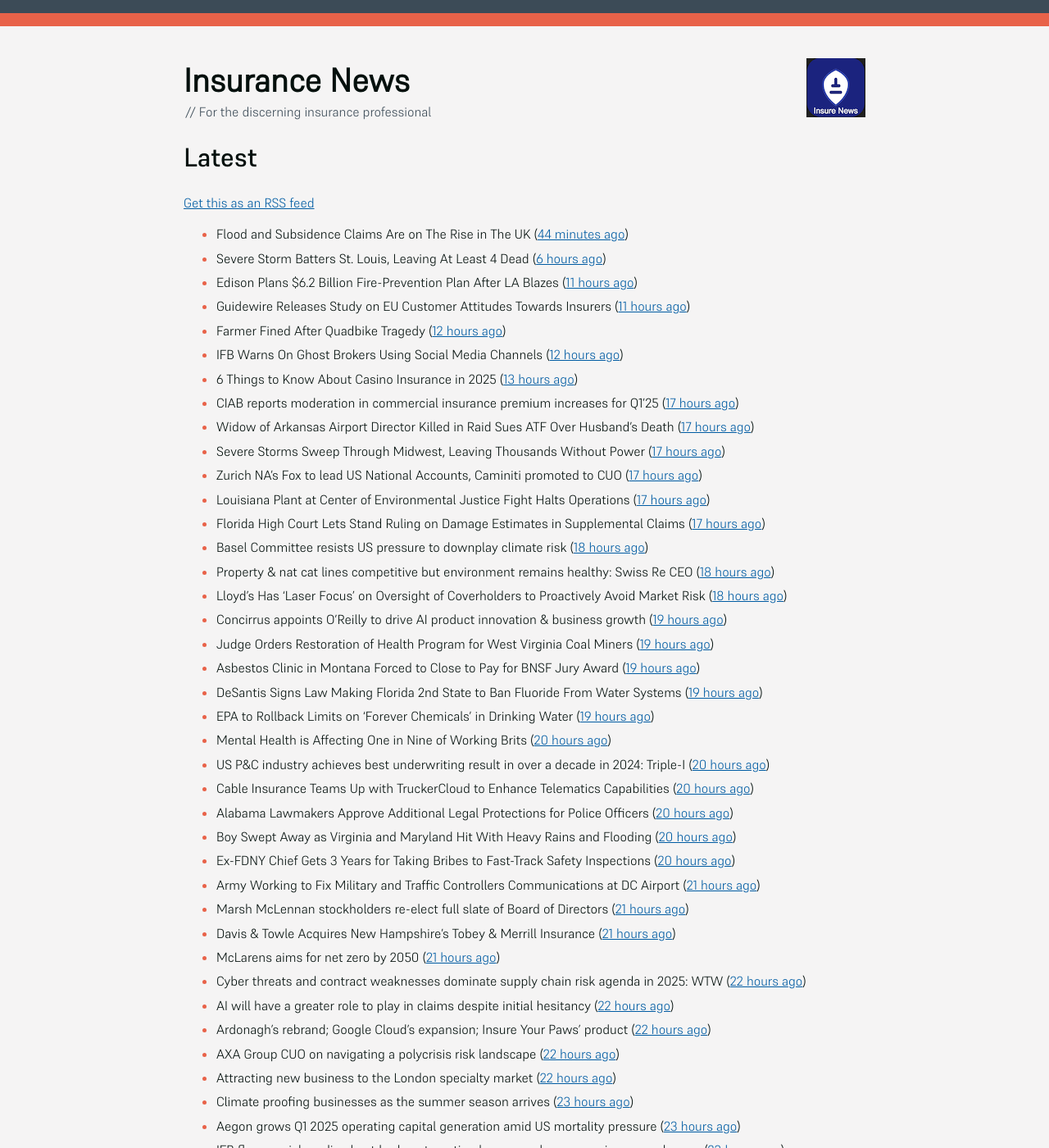
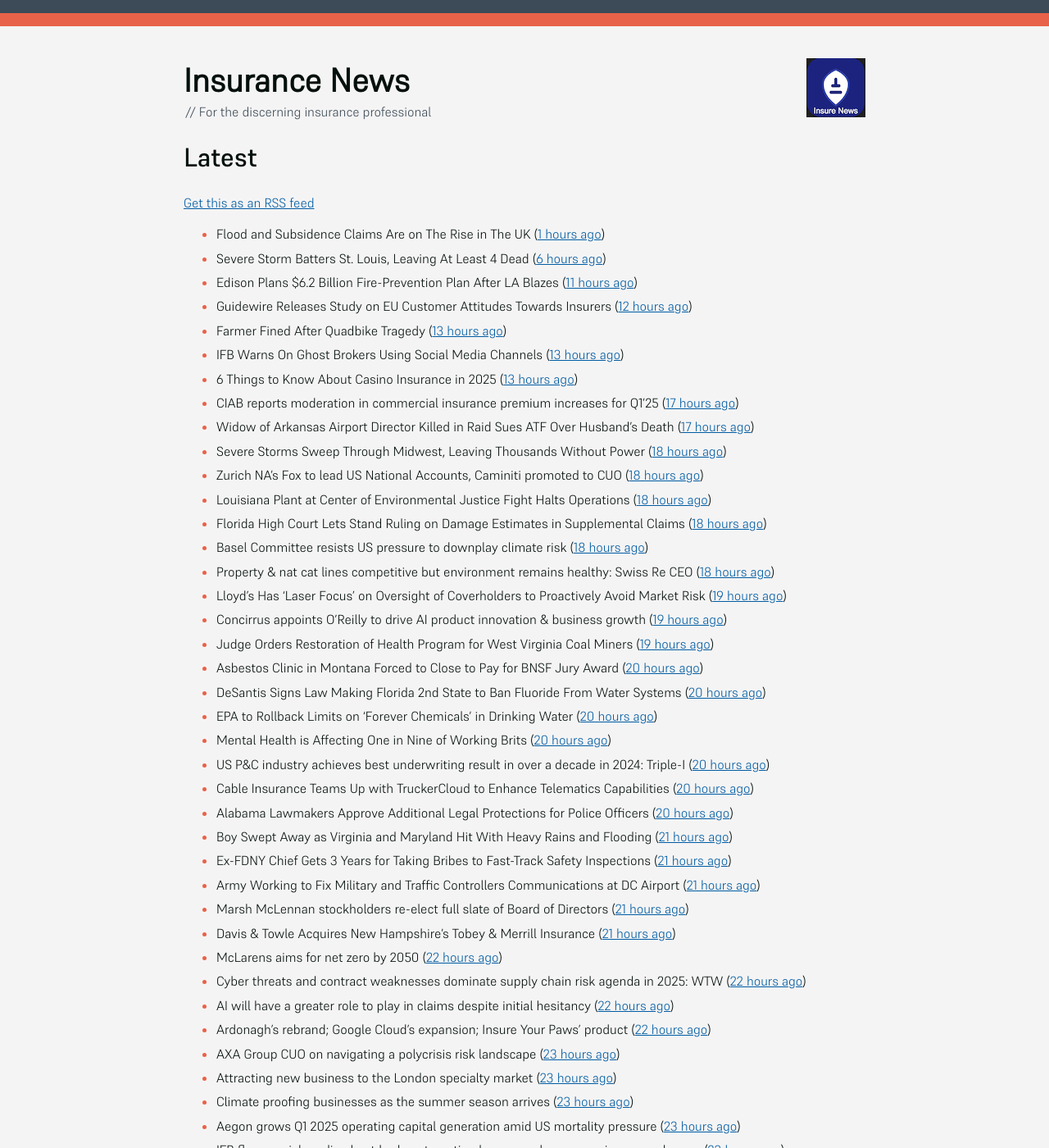
Before and after one commit to mat-0/feeds.thechels.uk, a Jekyll site: the page built from index.md, in a window 1280 px wide and 1400 px high. Shown: the whole window at 82% size. Built offline with Jekyll 4.4.1, drawn with Linux system fonts in a browser that asks for light colours; some of the changed text lies outside the part shown.

Commit message:
New Feed

```diff
--- a/index.md
+++ b/index.md
@@ -8,42 +8,42 @@ description: Latest Updates
 [Get this as an RSS feed](/feed.rss)
 
 <!-- news_marker starts -->
-- Flood and Subsidence Claims Are on The Rise in The UK ([44 minutes ago](https://insurance-edge.net/2025/05/17/flood-and-subsidence-claims-are-on-the-rise-in-the-uk/))
+- Flood and Subsidence Claims Are on The Rise in The UK ([1 hours ago](https://insurance-edge.net/2025/05/17/flood-and-subsidence-claims-are-on-the-rise-in-the-uk/))
 - Severe Storm Batters St. Louis, Leaving At Least 4 Dead ([6 hours ago](https://www.insurancejournal.com/news/midwest/2025/05/16/824121.htm))
 - Edison Plans $6.2 Billion Fire-Prevention Plan After LA Blazes ([11 hours ago](https://www.insurancejournal.com/news/west/2025/05/16/824114.htm))
-- Guidewire Releases Study on EU Customer Attitudes Towards Insurers ([11 hours ago](https://insurance-edge.net/2025/05/16/guidewire-releases-study-on-eu-customer-attitudes-towards-insurers/))
-- Farmer Fined After Quadbike Tragedy ([12 hours ago](https://insurance-edge.net/2025/05/16/farmer-fined-after-quadbike-tragedy/))
-- IFB Warns On Ghost Brokers Using Social Media Channels ([12 hours ago](https://insurance-edge.net/2025/05/16/ifb-warns-on-ghost-brokers-using-social-media-channels/))
+- Guidewire Releases Study on EU Customer Attitudes Towards Insurers ([12 hours ago](https://insurance-edge.net/2025/05/16/guidewire-releases-study-on-eu-customer-attitudes-towards-insurers/))
+- Farmer Fined After Quadbike Tragedy ([13 hours ago](https://insurance-edge.net/2025/05/16/farmer-fined-after-quadbike-tragedy/))
+- IFB Warns On Ghost Brokers Using Social Media Channels ([13 hours ago](https://insurance-edge.net/2025/05/16/ifb-warns-on-ghost-brokers-using-social-media-channels/))
 - 6 Things to Know About Casino Insurance in 2025 ([13 hours ago](https://insurance-edge.net/2025/05/16/6-things-to-know-about-casino-insurance-in-2025/))
 - CIAB reports moderation in commercial insurance premium increases for Q1’25 ([17 hours ago](https://www.reinsurancene.ws/ciab-reports-moderation-in-commercial-insurance-premium-increases-for-q125/))
 - Widow of Arkansas Airport Director Killed in Raid Sues ATF Over Husband’s Death ([17 hours ago](https://www.insurancejournal.com/news/southcentral/2025/05/16/824097.htm))
-- Severe Storms Sweep Through Midwest, Leaving Thousands Without Power ([17 hours ago](https://www.insurancejournal.com/news/midwest/2025/05/16/824092.htm))
-- Zurich NA’s Fox to lead US National Accounts, Caminiti promoted to CUO ([17 hours ago](https://www.reinsurancene.ws/zurich-nas-fox-to-lead-us-national-accounts-caminiti-promoted-to-cuo/))
-- Louisiana Plant at Center of Environmental Justice Fight Halts Operations ([17 hours ago](https://www.insurancejournal.com/news/southcentral/2025/05/16/824085.htm))
-- Florida High Court Lets Stand Ruling on Damage Estimates in Supplemental Claims ([17 hours ago](https://www.insurancejournal.com/news/southeast/2025/05/16/824076.htm))
+- Severe Storms Sweep Through Midwest, Leaving Thousands Without Power ([18 hours ago](https://www.insurancejournal.com/news/midwest/2025/05/16/824092.htm))
+- Zurich NA’s Fox to lead US National Accounts, Caminiti promoted to CUO ([18 hours ago](https://www.reinsurancene.ws/zurich-nas-fox-to-lead-us-national-accounts-caminiti-promoted-to-cuo/))
+- Louisiana Plant at Center of Environmental Justice Fight Halts Operations ([18 hours ago](https://www.insurancejournal.com/news/southcentral/2025/05/16/824085.htm))
+- Florida High Court Lets Stand Ruling on Damage Estimates in Supplemental Claims ([18 hours ago](https://www.insurancejournal.com/news/southeast/2025/05/16/824076.htm))
 - Basel Committee resists US pressure to downplay climate risk ([18 hours ago](https://www.dig-in.com/articles/basel-committee-resists-us-pressure-to-downplay-climate-risk))
 - Property & nat cat lines competitive but environment remains healthy: Swiss Re CEO ([18 hours ago](https://www.reinsurancene.ws/property-nat-cat-lines-competitive-but-environment-remains-healthy-swiss-re-ceo/))
-- Lloyd’s Has ‘Laser Focus’ on Oversight of Coverholders to Proactively Avoid Market Risk ([18 hours ago](https://www.insurancejournal.com/news/international/2025/05/16/824065.htm))
+- Lloyd’s Has ‘Laser Focus’ on Oversight of Coverholders to Proactively Avoid Market Risk ([19 hours ago](https://www.insurancejournal.com/news/international/2025/05/16/824065.htm))
 - Concirrus appoints O’Reilly to drive AI product innovation & business growth ([19 hours ago](https://www.reinsurancene.ws/concirrus-appoints-oreilly-to-drive-ai-product-innovation-business-growth/))
 - Judge Orders Restoration of Health Program for West Virginia Coal Miners ([19 hours ago](https://www.insurancejournal.com/news/southeast/2025/05/16/824060.htm))
-- Asbestos Clinic in Montana Forced to Close to Pay for BNSF Jury Award ([19 hours ago](https://www.insurancejournal.com/news/west/2025/05/16/824055.htm))
-- DeSantis Signs Law Making Florida 2nd State to Ban Fluoride From Water Systems ([19 hours ago](https://www.insurancejournal.com/news/southeast/2025/05/16/824051.htm))
-- EPA to Rollback Limits on ‘Forever Chemicals’ in Drinking Water ([19 hours ago](https://www.insurancejournal.com/news/national/2025/05/16/824047.htm))
+- Asbestos Clinic in Montana Forced to Close to Pay for BNSF Jury Award ([20 hours ago](https://www.insurancejournal.com/news/west/2025/05/16/824055.htm))
+- DeSantis Signs Law Making Florida 2nd State to Ban Fluoride From Water Systems ([20 hours ago](https://www.insurancejournal.com/news/southeast/2025/05/16/824051.htm))
+- EPA to Rollback Limits on ‘Forever Chemicals’ in Drinking Water ([20 hours ago](https://www.insurancejournal.com/news/national/2025/05/16/824047.htm))
 - Mental Health is Affecting One in Nine of Working Brits ([20 hours ago](https://insurance-edge.net/2025/05/16/mental-health-is-affecting-one-in-nine-of-working-brits/))
 - US P&C industry achieves best underwriting result in over a decade in 2024: Triple-I ([20 hours ago](https://www.reinsurancene.ws/us-pc-industry-achieves-best-underwriting-result-in-over-a-decade-in-2024-triple-i/))
 - Cable Insurance Teams Up with TruckerCloud to Enhance Telematics Capabilities ([20 hours ago](https://www.insurtechinsights.com/cable-insurance-teams-up-with-truckercloud-to-enhance-telematics-capabilities/))
 - Alabama Lawmakers Approve Additional Legal Protections for Police Officers ([20 hours ago](https://www.insurancejournal.com/news/southeast/2025/05/16/824044.htm))
-- Boy Swept Away as Virginia and Maryland Hit With Heavy Rains and Flooding ([20 hours ago](https://www.insurancejournal.com/news/east/2025/05/16/824034.htm))
-- Ex-FDNY Chief Gets 3 Years for Taking Bribes to Fast-Track Safety Inspections ([20 hours ago](https://www.insurancejournal.com/news/east/2025/05/16/824030.htm))
+- Boy Swept Away as Virginia and Maryland Hit With Heavy Rains and Flooding ([21 hours ago](https://www.insurancejournal.com/news/east/2025/05/16/824034.htm))
+- Ex-FDNY Chief Gets 3 Years for Taking Bribes to Fast-Track Safety Inspections ([21 hours ago](https://www.insurancejournal.com/news/east/2025/05/16/824030.htm))
 - Army Working to Fix Military and Traffic Controllers Communications at DC Airport ([21 hours ago](https://www.insurancejournal.com/news/east/2025/05/16/824024.htm))
 - Marsh McLennan stockholders re-elect full slate of Board of Directors ([21 hours ago](https://www.reinsurancene.ws/marsh-mclennan-stockholders-re-elect-full-slate-of-board-of-directors/))
 - Davis & Towle Acquires New Hampshire’s Tobey & Merrill Insurance ([21 hours ago](https://www.insurancejournal.com/news/east/2025/05/16/824021.htm))
-- McLarens aims for net zero by 2050 ([21 hours ago](https://www.postonline.co.uk/news/7957770/mclarens-aims-for-net-zero-by-2050))
+- McLarens aims for net zero by 2050 ([22 hours ago](https://www.postonline.co.uk/news/7957770/mclarens-aims-for-net-zero-by-2050))
 - Cyber threats and contract weaknesses dominate supply chain risk agenda in 2025: WTW ([22 hours ago](https://www.reinsurancene.ws/cyber-threats-and-contract-weaknesses-dominate-supply-chain-risk-agenda-in-2025-wtw/))
 - AI will have a greater role to play in claims despite initial hesitancy ([22 hours ago](https://www.postonline.co.uk/broker/7957769/ai-will-have-a-greater-role-to-play-in-claims-despite-initial-hesitancy))
 - Ardonagh’s rebrand; Google Cloud’s expansion; Insure Your Paws’ product ([22 hours ago](https://www.postonline.co.uk/news/7957764/ardonaghs-rebrand-google-clouds-expansion-insure-your-paws-product))
-- AXA Group CUO on navigating a polycrisis risk landscape ([22 hours ago](https://www.insurancebusinessmag.com/uk/news/breaking-news/axa-group-cuo-on-navigating-a-polycrisis-risk-landscape-535921.aspx))
-- Attracting new business to the London specialty market ([22 hours ago](https://www.insurancebusinessmag.com/uk/news/breaking-news/attracting-new-business-to-the-london-specialty-market-535974.aspx))
+- AXA Group CUO on navigating a polycrisis risk landscape ([23 hours ago](https://www.insurancebusinessmag.com/uk/news/breaking-news/axa-group-cuo-on-navigating-a-polycrisis-risk-landscape-535921.aspx))
+- Attracting new business to the London specialty market ([23 hours ago](https://www.insurancebusinessmag.com/uk/news/breaking-news/attracting-new-business-to-the-london-specialty-market-535974.aspx))
 - Climate proofing businesses as the summer season arrives ([23 hours ago](https://www.insurancebusinessmag.com/uk/news/catastrophe/climate-proofing-businesses-as-the-summer-season-arrives-535973.aspx))
 - Aegon grows Q1 2025 operating capital generation amid US mortality pressure ([23 hours ago](https://www.insurancebusinessmag.com/uk/news/breaking-news/aegon-grows-q1-2025-operating-capital-generation-amid-us-mortality-pressure-535972.aspx))
 - IFB flags social media ghost brokers targeting learner and young car insurance buyers ([23 hours ago](https://www.insurancebusinessmag.com/uk/news/auto-motor/ifb-flags-social-media-ghost-brokers-targeting-learner-and-young-car-insurance-buyers-535971.aspx))
```
Also changed, not shown: other parts of index.md (+4 -4 lines).
